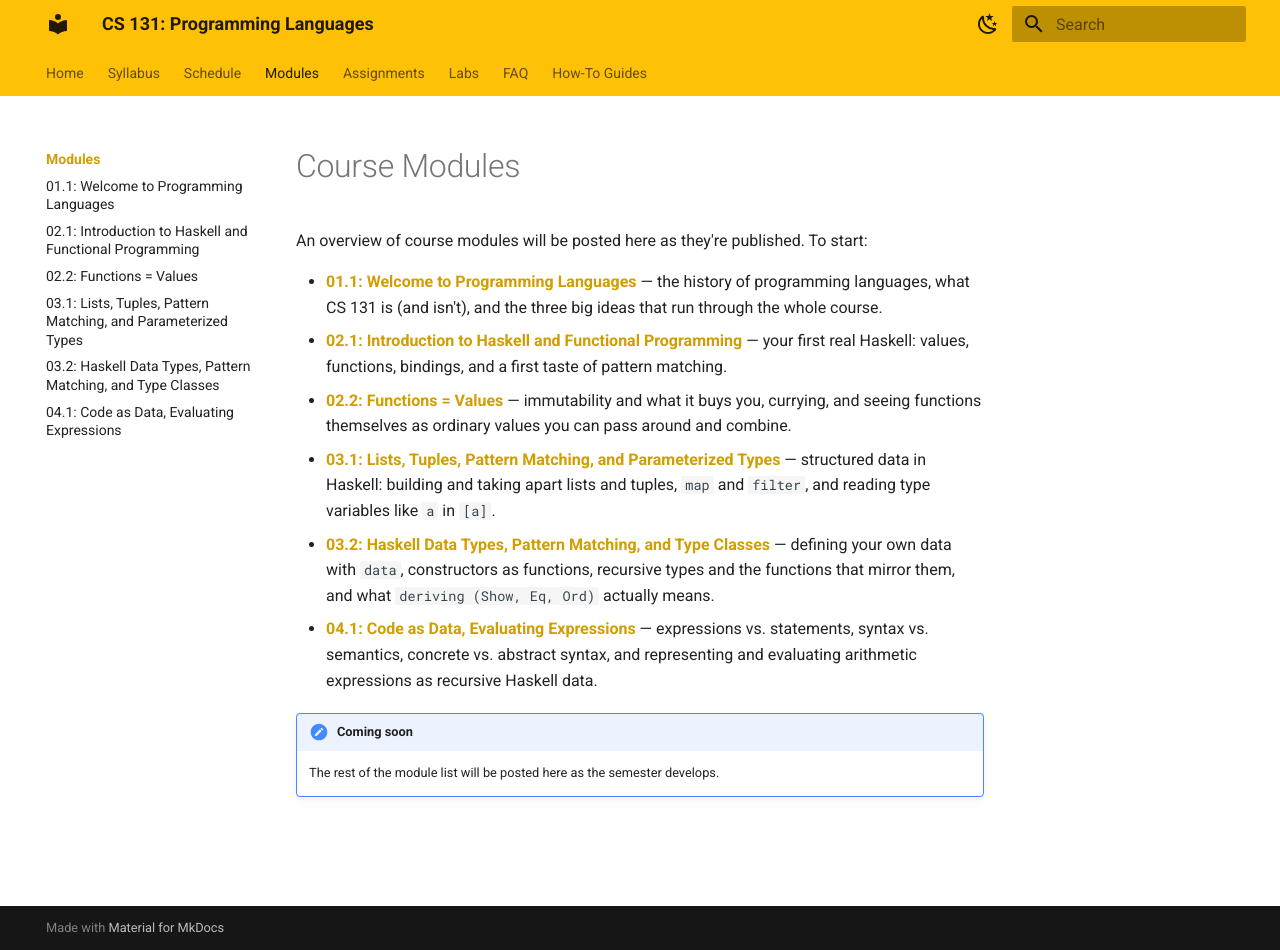
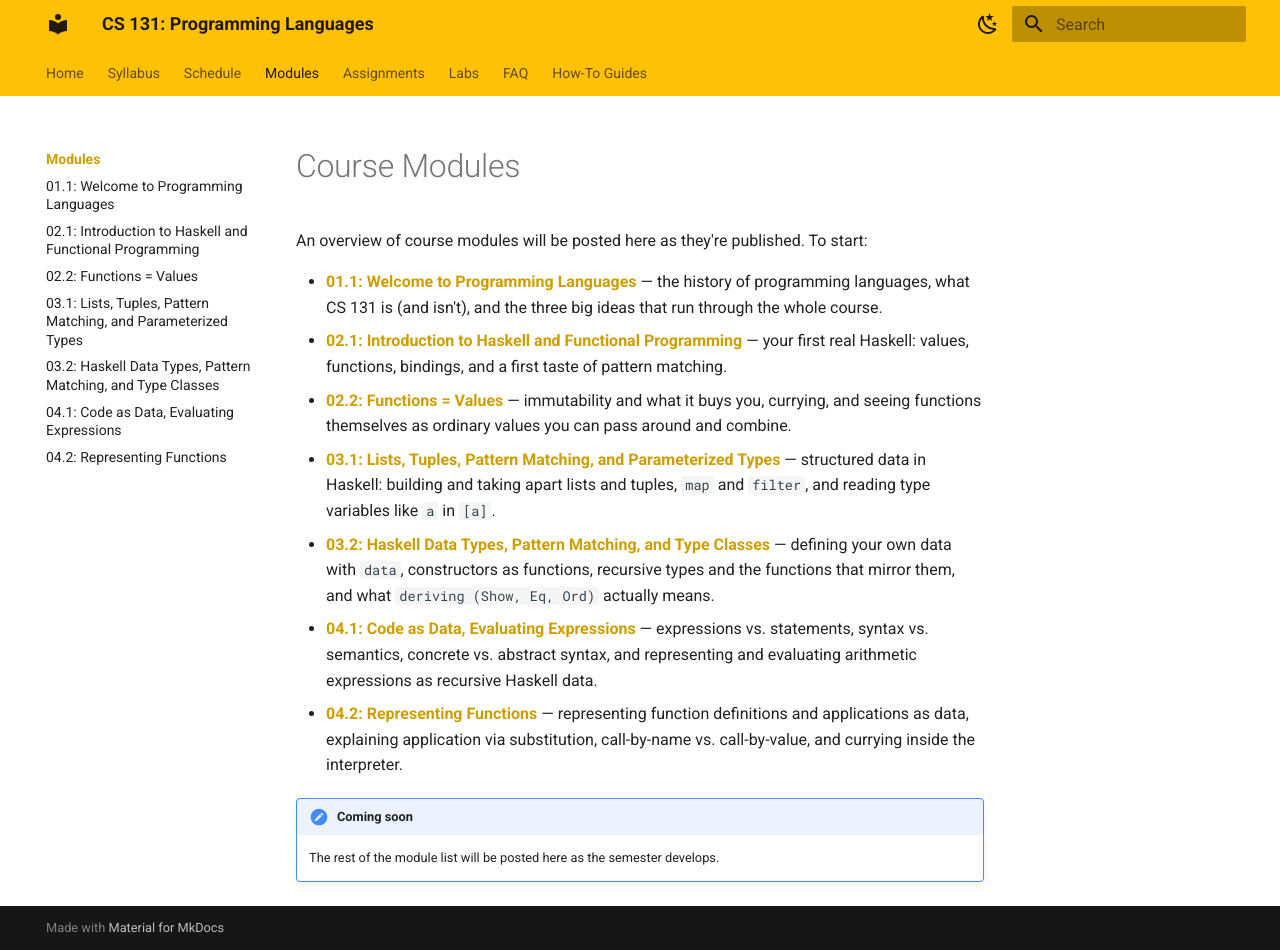
Before and after one commit to lbang-hmc/cs-131-website, an MkDocs documentation site: the page built from content/modules/index.md, in a window 1280 px wide and 950 px high. Built offline with MkDocs 1.6.1 and Material for MkDocs 9.7.7, drawn with Linux system fonts in a browser that asks for light colours.

Commit message:
Publish Module 04.2, link from index/schedule/nav
Removes 04.2 from mkdocs.yml's not_in_nav and adds it to the Modules
nav section, links it from the modules index, and linkifies the
schedule's Thu Sep 24 row.

Co-Authored-By: Claude Sonnet 5 <noreply@anthropic.com>
Claude-Session: https://claude.ai/code/session_01LczGAetihch4HA8JbPqaDm

```diff
--- a/content/modules/index.md
+++ b/content/modules/index.md
@@ -8,6 +8,7 @@ An overview of course modules will be posted here as they're published. To start
 - [**03.1: Lists, Tuples, Pattern Matching, and Parameterized Types**](03.1-lists-tuples-pattern-matching-and-parameterized-types.md) — structured data in Haskell: building and taking apart lists and tuples, `map` and `filter`, and reading type variables like `a` in `[a]`.
 - [**03.2: Haskell Data Types, Pattern Matching, and Type Classes**](03.2-haskell-data-types-pattern-matching-and-type-classes.md) — defining your own data with `data`, constructors as functions, recursive types and the functions that mirror them, and what `deriving (Show, Eq, Ord)` actually means.
 - [**04.1: Code as Data, Evaluating Expressions**](04.1-code-as-data-evaluating-expressions.md) — expressions vs. statements, syntax vs. semantics, concrete vs. abstract syntax, and representing and evaluating arithmetic expressions as recursive Haskell data.
+- [**04.2: Representing Functions**](04.2-representing-functions.md) — representing function definitions and applications as data, explaining application via substitution, call-by-name vs. call-by-value, and currying inside the interpreter.
 
 !!! note "Coming soon"
     The rest of the module list will be posted here as the semester develops.
--- a/mkdocs.yml
+++ b/mkdocs.yml
@@ -47,7 +47,6 @@ markdown_extensions:
 # Pages hidden for early semester (kept as source/HTML, just not linked).
 # Remove entries here and restore them to `nav` above as they go live.
 not_in_nav: |
-  /modules/04.2-representing-functions.md
   /labs/lab02.md
   /labs/lab04.md
   /assignments/hw04.md
@@ -64,6 +63,7 @@ nav:
       - "03.1: Lists, Tuples, Pattern Matching, and Parameterized Types": modules/03.1-lists-tuples-pattern-matching-and-parameterized-types.md
       - "03.2: Haskell Data Types, Pattern Matching, and Type Classes": modules/03.2-haskell-data-types-pattern-matching-and-type-classes.md
       - "04.1: Code as Data, Evaluating Expressions": modules/04.1-code-as-data-evaluating-expressions.md
+      - "04.2: Representing Functions": modules/04.2-representing-functions.md
   - Assignments:
       - assignments/index.md
       - "HW 1: peoPLe": assignments/hw01.md
```
Also changed, not shown: content/schedule.md (+1 -1 lines).
